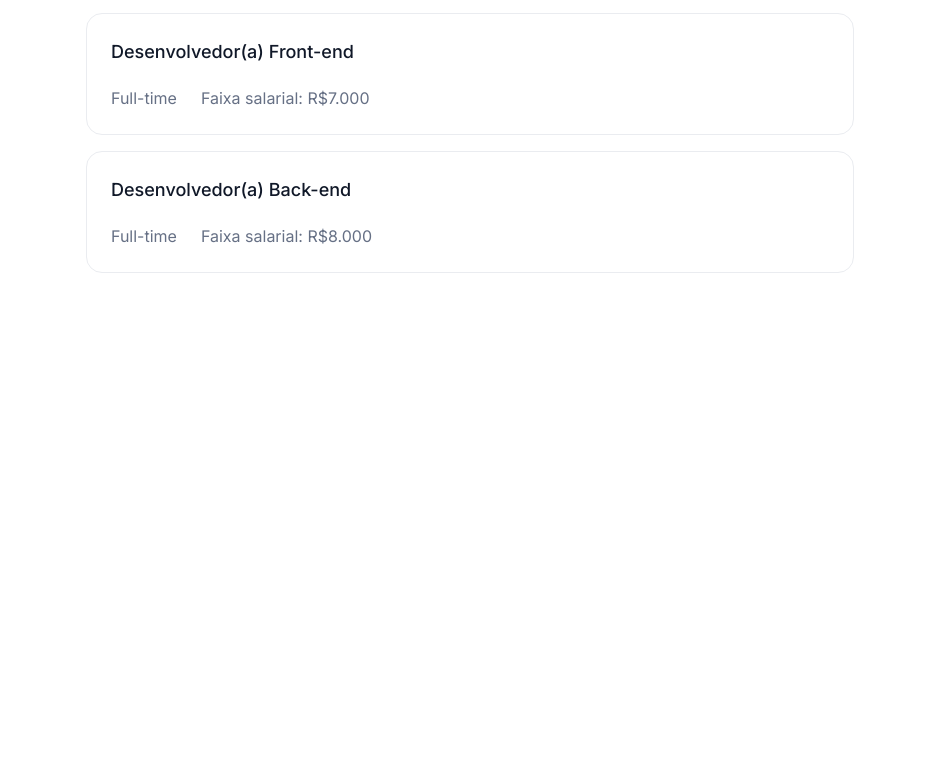
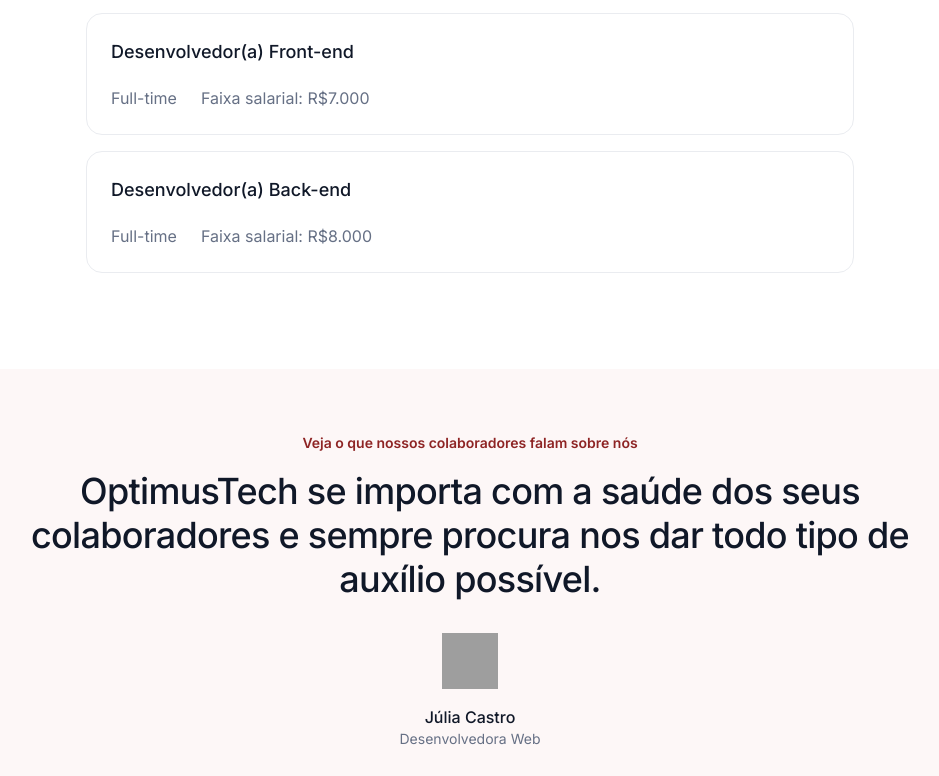
Before and after one commit to NobertoFerreiraFilho/7DC-HTML-CSS, a plain HTML site: page index.html in a window 1280 px wide. Shown: the part 2024-2800 px from the top of the page, without its empty margins (170-1109 px from the left). Before the commit the page ends 2393 px from the top, so only its background shows below. Drawn offline with Linux system fonts and the light colour scheme; grey boxes are pictures that could not be loaded.

Commit message:
[7DC]0008 FEATURE/ Add team banner section 1440

```diff
--- a/index.html
+++ b/index.html
@@ -43,7 +43,7 @@
     </header>
     <main>
       <section class="banner">
-        <p class="banner__about">Sobre nós</p>
+        <span class="banner__about">Sobre nós</span>
         <h1 class="banner__title">Por que somos diferentes?</h1>
         <p class="banner__text">
           Nós focamos nos detalhes de tudo que fazemos. Tudo para ajudar as
@@ -136,6 +136,24 @@
           </div>
         </article>
       </section>
+      <section class="team">
+        <div class="team-wrapper">
+          <span class="team__tag"
+            >Veja o que nossos colaboradores falam sobre nós</span
+          >
+          <h2 class="team__title">
+            OptimusTech se importa com a saúde dos seus colaboradores e sempre
+            procura nos dar todo tipo de auxílio possível.
+          </h2>
+          <img
+            src="./img/Avatar.svg"
+            alt="Employee photo/Avatar"
+            class="team__image"
+          />
+          <p class="team__name">Júlia Castro</p>
+          <p class="team__job">Desenvolvedora Web</p>
+        </div>
+      </section>
     </main>
     <footer></footer>
   </body>
--- a/style.css
+++ b/style.css
@@ -2,6 +2,7 @@
 @import url('/styles/banner.css');
 @import url('/styles/stats.css');
 @import url('/styles/talent.css');
+@import url('/styles/team.css');
 
 :root{
     --vermelho: #8E2424;
@@ -9,5 +10,6 @@
     --gray: #667085;
     --white: #fff;
     --light-border: #EAECF0;
+    --light-pink:rgba(196, 25, 25, 0.03);
     font-family: 'inter';
 }
--- /dev/null
+++ b/styles/team.css
@@ -0,0 +1,56 @@
+.team {
+  margin: 0 80px 6rem;
+  padding: 0 2rem;
+}
+
+.team-wrapper {
+  background-color: var(--light-pink);
+  border-radius: 16px;
+  padding: 4rem;
+  display: flex;
+  flex-direction: column;
+  justify-content: center;
+  align-items: center;
+}
+
+.team__tag {
+  font-weight: 600;
+  font-size: 14px;
+  line-height: 20px;
+  text-align: center;
+  color: var(--vermelho);
+  margin-bottom: 1rem;
+}
+
+.team__title {
+  font-weight: 500;
+  font-size: 36px;
+  line-height: 44px;
+  text-align: center;
+  letter-spacing: -0.02em;
+  color: var(--black);
+  margin-bottom: 2rem;
+}
+
+.team__image {
+  width: 56px;
+  height: 56px;
+  margin-bottom: 1rem;
+}
+
+.team__name {
+  font-weight: 500;
+  font-size: 16px;
+  line-height: 24px;
+  text-align: center;
+  color: var(--black);
+}
+
+.team__job {
+  font-weight: 400;
+  font-size: 14px;
+  line-height: 20px;
+  text-align: center;
+
+  color: var(--gray);
+}
```
Also changed, not shown: 1 other file.
